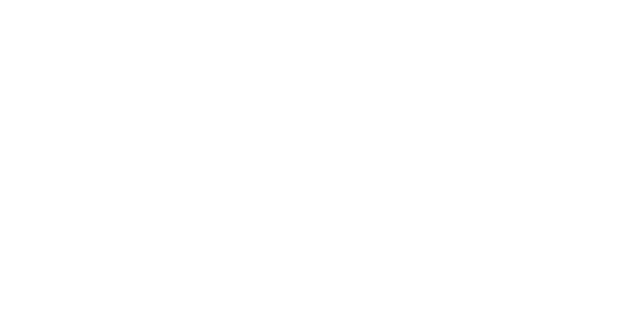
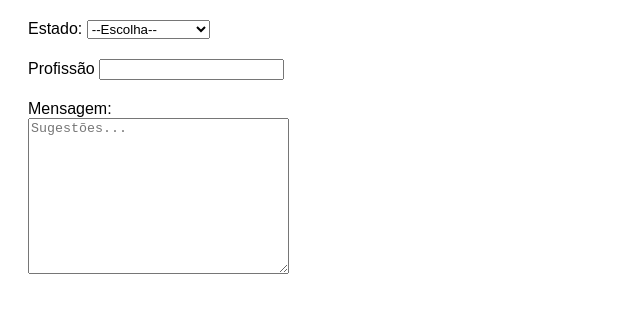
Before and after one commit to matheusrposo/html-css, a plain HTML site: page ex025/form07.html in a window 1280 px wide. Shown: the whole page, without its empty margins (0-640 px from the left). Drawn offline with Linux system fonts and the light colour scheme.

Commit message:
exercicios de forms

```diff
--- a/ex025/form07.html
+++ b/ex025/form07.html
@@ -13,6 +13,37 @@
     </style>
 </head>
 <body>
-    <form action=""></form>
+    <form action="cadastro.php" method="get">
+        <div>
+            <label for="iest">Estado:</label>
+            <select name="estado" id="iest">
+                <option value="" selected>--Escolha--</option>
+                <optgroup label="Sudeste">
+                    <option value="MG">Minas Gerais</option>
+                    <option value="RJ">Rio de Janeiro</option>
+                    <option value="SP">São Paulo</option>
+                </optgroup>
+                <optgroup label="Nordeste">
+                    <option value="MA">Maranhao</option>
+                    <option value="BA">Bahia</option>
+                    <option value="PE">Pernambuco</option>
+                </optgroup>
+            </select>
+        </div>
+
+        <div>
+            <label for="iprof">Profissão</label>
+            <input type="text" name="prof" id="iprof" list="listprof">
+            <datalist id="listprof">
+                <option value="ADM">Administrador</option>
+                <option value="DEV">Desenvolvedor</option>
+            </datalist>
+        </div>
+
+        <div>
+            <label for="imsg">Mensagem:</label> <br>
+            <textarea name="msg" id="msg" cols="30" rows="10" placeholder="Sugestões..."></textarea>
+        </div>
+    </form>
 </body>
 </html>
--- /dev/null
+++ b/ex025/style.css
@@ -0,0 +1,6 @@
+@charset "UTF-8";
+
+div{
+    margin: 20px;
+    font-family: Arial, Helvetica, sans-serif;
+}
```
Also changed, not shown: ex025/form08.html (added, +30 -0 lines).
